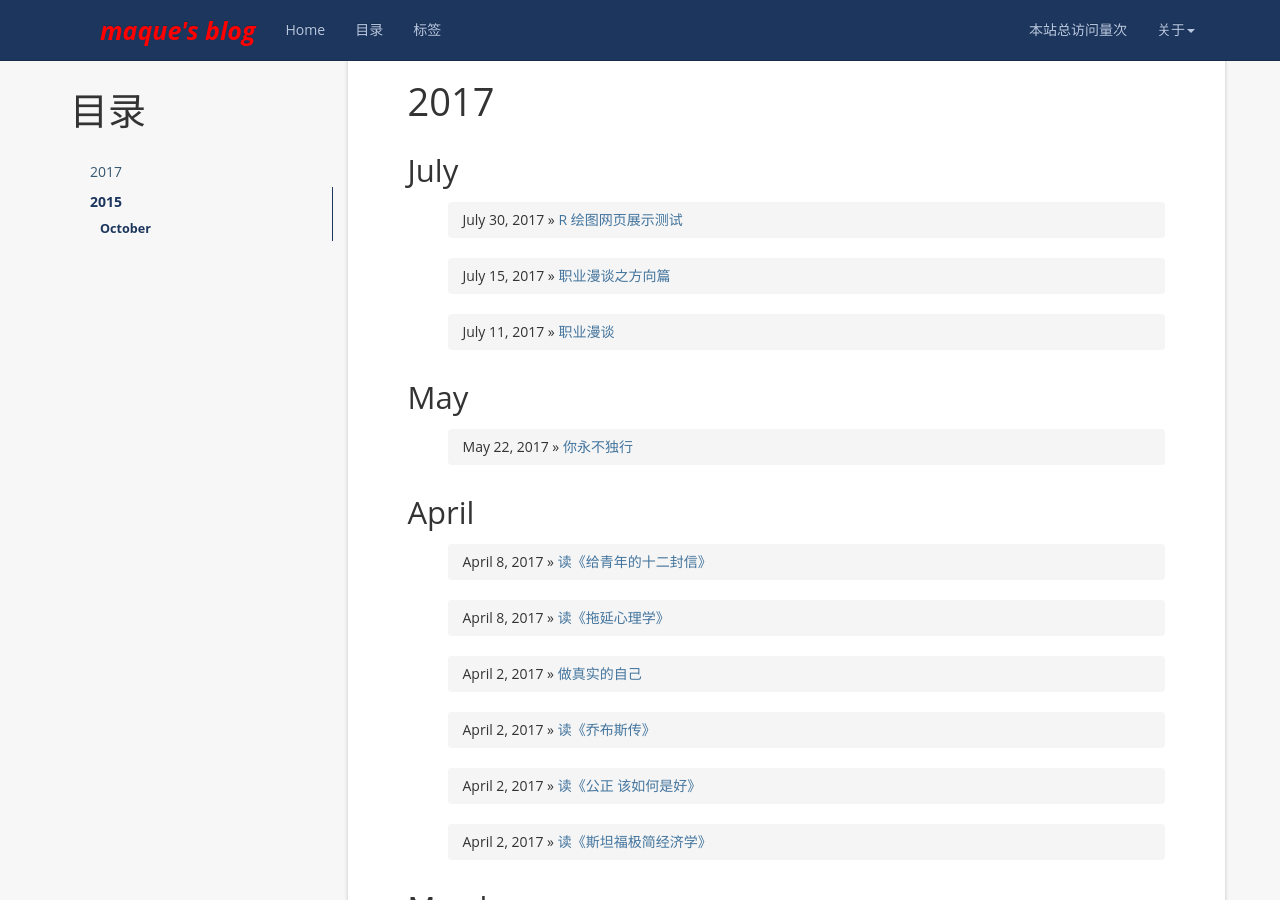
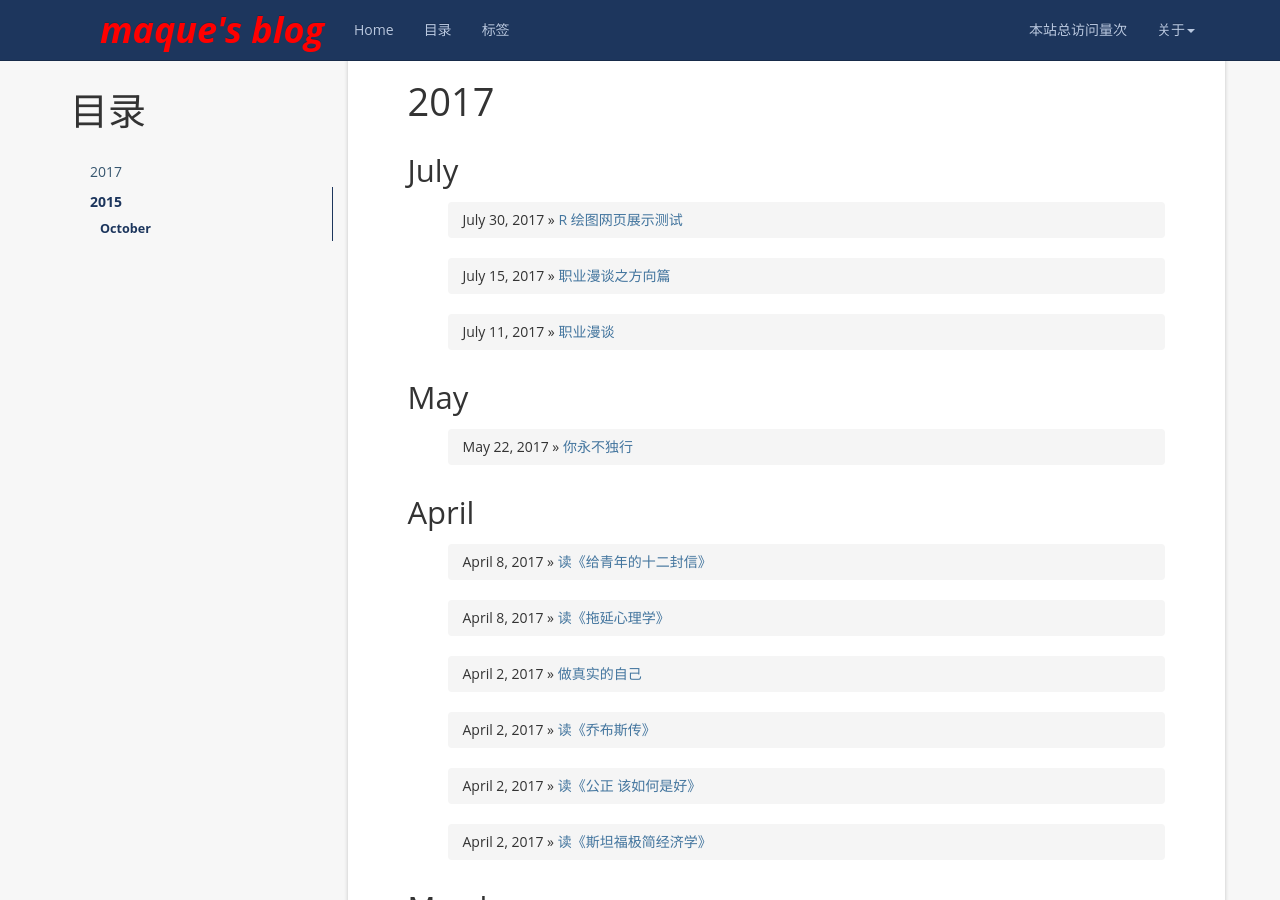
Before and after one commit to maqueredkop/maqueredkop.github.io, a Jekyll site: the page built from index.html, in a window 1280 px wide and 900 px high. Built offline with Jekyll 4.4.1, drawn with Linux system fonts in a browser that asks for light colours; nearby versions of some CDN libraries; the list of posts is cut into pages by our own code; comment, search, counter and statistics services are not loaded.

Commit message:
change the blog name size

```diff
--- a/_includes/header.html
+++ b/_includes/header.html
@@ -15,7 +15,7 @@
     <nav class="collapse navbar-collapse bs-navbar-collapse" role="navigation">
       <ul class="nav navbar-nav">
         <li>
-        <a style="font-size:25px; color:#FF0000; font-weight:bold; font-style:italic;">maque's blog</a>
+        <a style="font-size:36px; color:#FF0000; font-weight:bold; font-style:italic;">maque's blog</a>
         </li>
         <li>
           <a href="{{ '/' | prepend: site.baseurl }}">Home</a>
```
